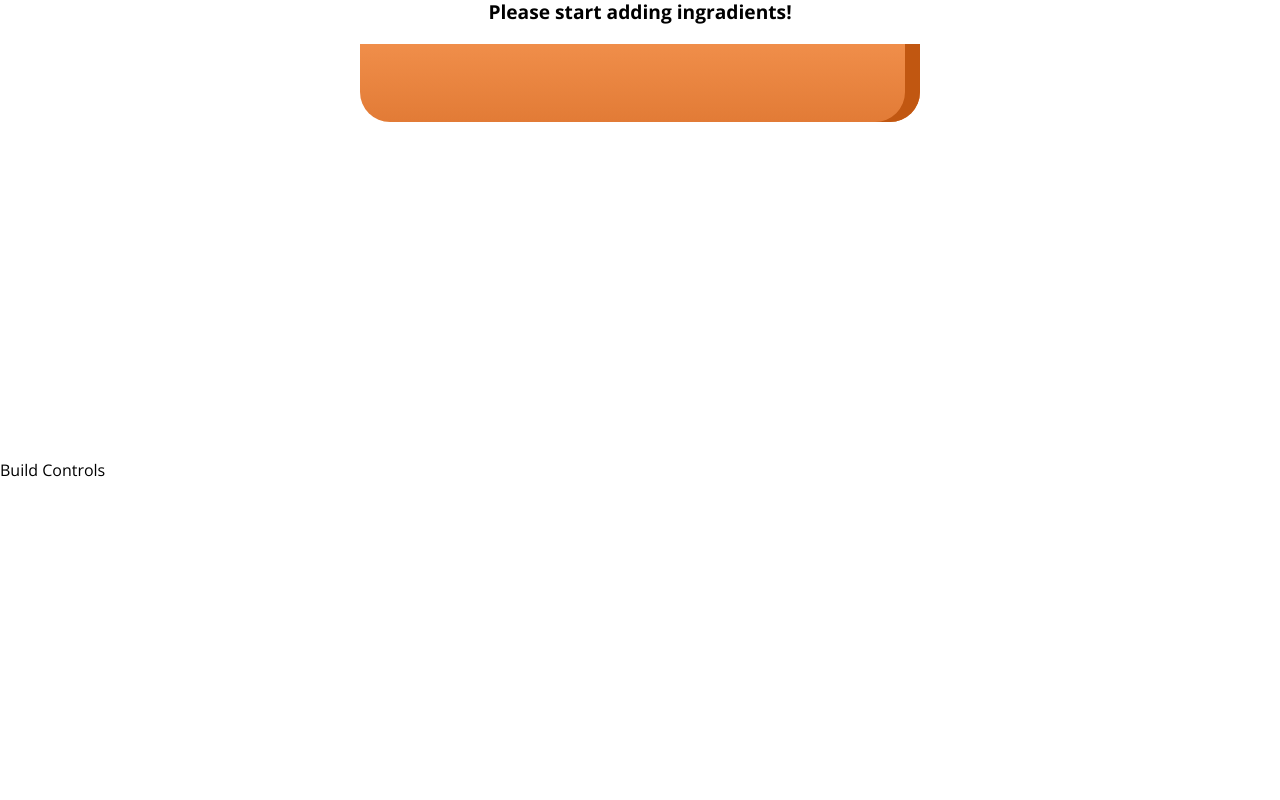
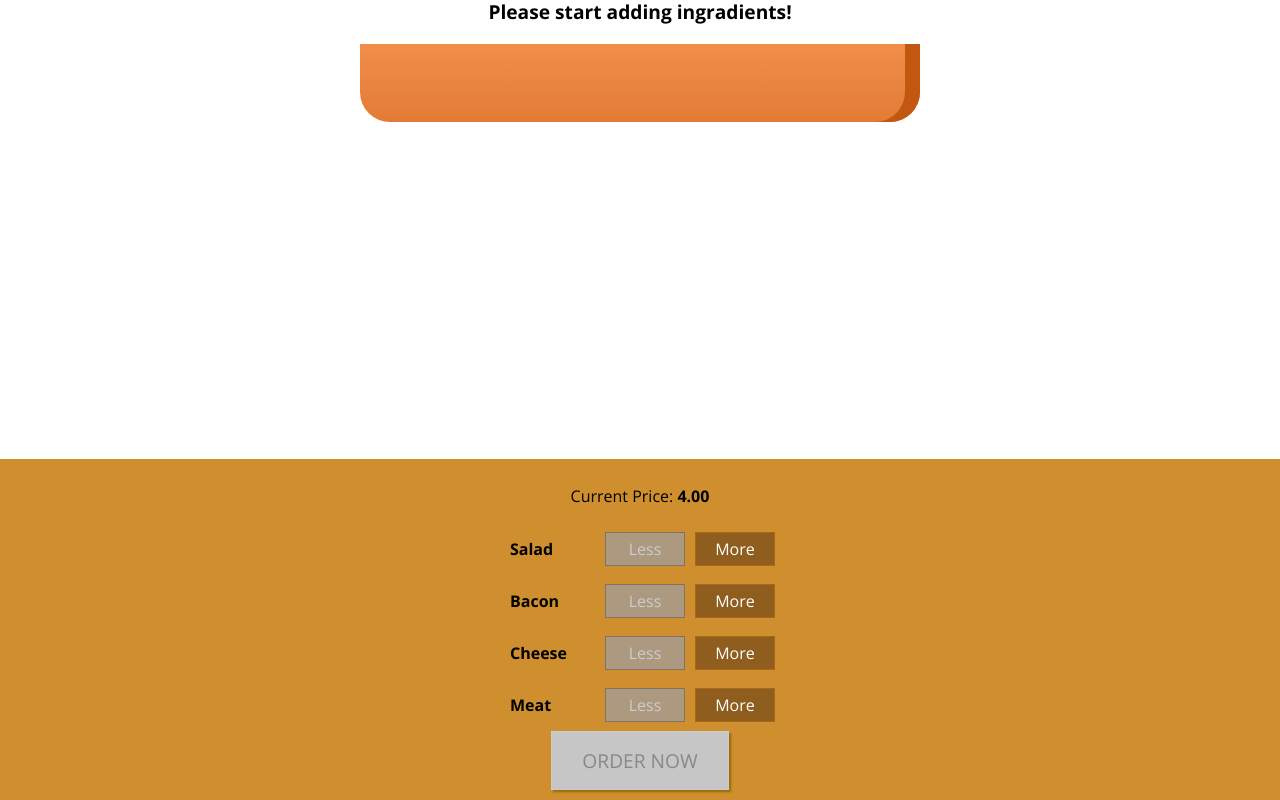
Before and after one commit to Dima-F/burger-app, a React (Create React App) app: page / in a window 1280 px wide. Shown: the part 179-979 px from the top of the page. Before the commit the page ends 800 px from the top, so only its background shows below. Built offline with nearby package versions, Linux system fonts and the light colour scheme.

Commit message:
build controls

```diff
--- /dev/null
+++ b/src/components/Burger/BuildControls/BuildControl/BuildControl.js
@@ -0,0 +1,12 @@
+import React from 'react';
+import styles from './BuildControl.module.css';
+
+export default function BuildControl(props) {
+    return (
+        <div className={styles.BuildControl}>
+            <div className={styles.Label}>{props.label}</div>
+            <button className={styles.Less} onClick={props.removed} disabled={props.disabled}>Less</button>
+            <button className={styles.More} onClick={props.added}>More</button>
+        </div>
+    )
+}
--- /dev/null
+++ b/src/components/Burger/BuildControls/BuildControl/BuildControl.module.css
@@ -0,0 +1,56 @@
+.BuildControl {
+    display: flex;
+    justify-content: space-between;
+    align-items: center;
+    margin: 5px 0;
+}
+
+.BuildControl button {
+    display: block;
+    font: inherit;
+    padding: 5px;
+    margin: 0 5px;
+    width: 80px;
+    border: 1px solid #AA6817;
+    cursor: pointer;
+    outline: none;
+}
+
+.BuildControl button:disabled {
+    background-color: #AC9980;
+    border: 1px solid #7E7365;
+    color: #ccc;
+    cursor: default;
+}
+
+.BuildControl button:hover:disabled {
+    background-color: #AC9980;
+    color: #ccc;
+    cursor: not-allowed;
+}
+
+.Label {
+    padding: 10px;
+    font-weight: bold;
+    width: 80px;
+}
+
+.BuildControl .Less {
+    background-color: #D39952;
+    color: white;
+}
+
+.BuildControl .More {
+    background-color: #8F5E1E;
+    color: white;
+}
+
+.BuildControl .Less:hover, .BuildControl .Less:active {
+    background-color: #DAA972;
+    color: white;
+}
+
+.BuildControl .More:hover,.BuildControl .More:active {
+    background-color: #99703F;
+    color: white;
+}
--- /dev/null
+++ b/src/components/Burger/BuildControls/BuildControls.js
@@ -0,0 +1,33 @@
+import React from 'react';
+import styles from './BuildControls.module.css';
+import BuildControl from './BuildControl/BuildControl';
+
+const controls = [
+    { label: 'Salad', type: 'salad' },
+    { label: 'Bacon', type: 'bacon' },
+    { label: 'Cheese', type: 'cheese' },
+    { label: 'Meat', type: 'meat' }
+]
+
+export default function BuildControls(props) {
+    return (
+        <div className={styles.BuildControls}>
+            <p>Current Price: <strong>{props.price.toFixed(2)}</strong></p>
+            {controls.map(ctrl=> (
+                <BuildControl
+                    key={ctrl.label}
+                    label={ctrl.label}
+                    added={() => props.ingredientAdded(ctrl.type)}
+                    removed={() => props.ingedientRemoved(ctrl.type)}
+                    disabled={props.disabled[ctrl.type]}
+                />
+            ))}
+            <button
+                className={styles.OrderButton}
+                disabled={!props.purchasable}
+            >
+                    ORDER NOW
+            </button>
+        </div>
+    )
+}
--- /dev/null
+++ b/src/components/Burger/BuildControls/BuildControls.module.css
@@ -0,0 +1,50 @@
+.BuildControls {
+    width: 100%;
+    background-color: #CF8F2E;
+    display: flex;
+    flex-flow: column;
+    align-items: center;
+    box-shadow: 0 2px 1px #ccc;
+    margin: auto;
+    padding: 10px 0;
+}
+.OrderButton {
+    background-color: #DAD735;
+    outline: none;
+    cursor: pointer;
+    border: 1px solid #966909;
+    color: #966909;
+    font-family: inherit;
+    font-size: 1.2em;
+    padding: 15px 30px;
+    box-shadow: 2px 2px 2px #966909;
+}
+
+.OrderButton:hover, .OrderButton:active {
+    background-color: #A0DB41;
+    border: 1px solid #966909;
+    color: #966909;
+}
+
+.OrderButton:disabled {
+    background-color: #C7C6C6;
+    cursor: not-allowed;
+    border: 1px solid #ccc;
+    color: #888888;
+}
+
+.OrderButton:not(:disabled) {
+    animation: enable 0.3s linear;
+}
+
+@keyframes enable {
+    0% {
+        transform: scale(1);
+    }
+    60% {
+        transform: scale(1.1);
+    }
+    100% {
+        transform: scale(1);
+    }
+}
--- a/src/components/Burger/Burger.js
+++ b/src/components/Burger/Burger.js
@@ -3,9 +3,9 @@
 import BurgerIngradient from './BurgerIngradient/BurgerIngradient';
 
 const burger = (props) => {
-    let transformedIngradients = Object.keys(props.ingradients)
+    let transformedIngradients = Object.keys(props.ingredients)
         .map(igKey => {
-            return [...Array(props.ingradients[igKey])].map((_,i)=><BurgerIngradient key={igKey + i} type={igKey} />
+            return [...Array(props.ingredients[igKey])].map((_,i)=><BurgerIngradient key={igKey + i} type={igKey} />
             );
         })
         .reduce((arr, el) => {
--- a/src/containers/BurgerBuilder/BurgerBuilder.js
+++ b/src/containers/BurgerBuilder/BurgerBuilder.js
@@ -1,21 +1,90 @@
 import React, { Component } from 'react';
 import Aux from '../../hoc/Aux';
 import Burger from '../../components/Burger/Burger';
+import BuildControls from '../../components/Burger/BuildControls/BuildControls'
+
+const INGREDIENT_PRICES = {
+    salad: 0.5,
+    cheese: 0.4,
+    meat: 1.5,
+    bacon: 1.2
+};
 
 export class BurgerBuilder extends Component {
     state = {
-         ingradients: {
+         ingredients: {
              salad: 0,
              bacon: 0,
              cheese: 0,
              meat: 0
-         }
+         },
+         totalPrice: 4,
+         purchasable: false
+    }
+    updatePurchaseState = (ingredients) => {
+        const sum = Object.keys(ingredients)
+            .map(igKey => {
+                return ingredients[igKey]
+            })
+            .reduce((sum, el) => {
+                return sum + el;
+            }, 0);
+        this.setState({
+            purchasable: sum>0
+        });
+    }
+    addIngredientHandler = (type) => {
+        const oldCount = this.state.ingredients[type];
+        const updatedCount = oldCount + 1;
+        const updatedIngredients = {
+            ...this.state.ingredients
+        };
+        updatedIngredients[type]=updatedCount;
+        const priceAddition = INGREDIENT_PRICES[type];
+        const oldPrice = this.state.totalPrice;
+        const newPrice = oldPrice + priceAddition;
+        this.setState({
+            totalPrice: newPrice,
+            ingredients: updatedIngredients
+        });
+        this.updatePurchaseState(updatedIngredients);
+    }
+    removeIngredientHandler = (type) => {
+        const oldCount = this.state.ingredients[type];
+        if(oldCount<=0) {
+            return;
+        }
+        const updatedCount = oldCount - 1;
+        const updatedIngredients = {
+            ...this.state.ingredients
+        };
+        updatedIngredients[type]=updatedCount;
+        const priceDeduction = INGREDIENT_PRICES[type];
+        const oldPrice = this.state.totalPrice;
+        const newPrice = oldPrice - priceDeduction;
+        this.setState({
+            totalPrice: newPrice,
+            ingredients: updatedIngredients
+        });
+        this.updatePurchaseState(updatedIngredients);
     }
     render() {
+        const disabledInfo = {
+            ...this.state.ingredients
+        }
+        for(let key in disabledInfo) {
+            disabledInfo[key] = disabledInfo[key]<=0;
+        }
         return (
             <Aux>
-                <Burger ingradients = {this.state.ingradients}/>
-                <div>Build Controls</div>
+                <Burger ingredients = {this.state.ingredients}/>
+                <BuildControls
+                    ingredientAdded = {this.addIngredientHandler}
+                    ingedientRemoved = {this.removeIngredientHandler}
+                    disabled={disabledInfo}
+                    price={this.state.totalPrice}
+                    purchasable={this.state.purchasable}
+                />
             </Aux>
         )
     }
```
